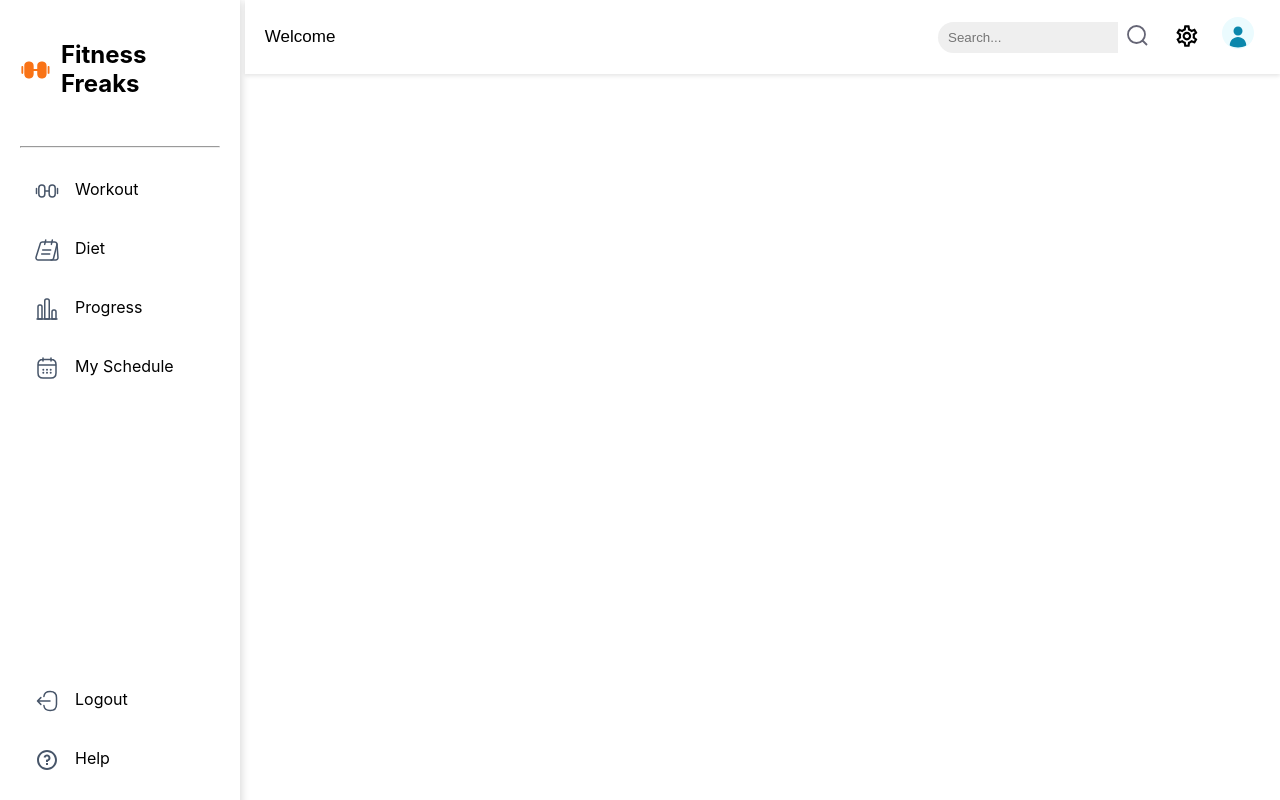
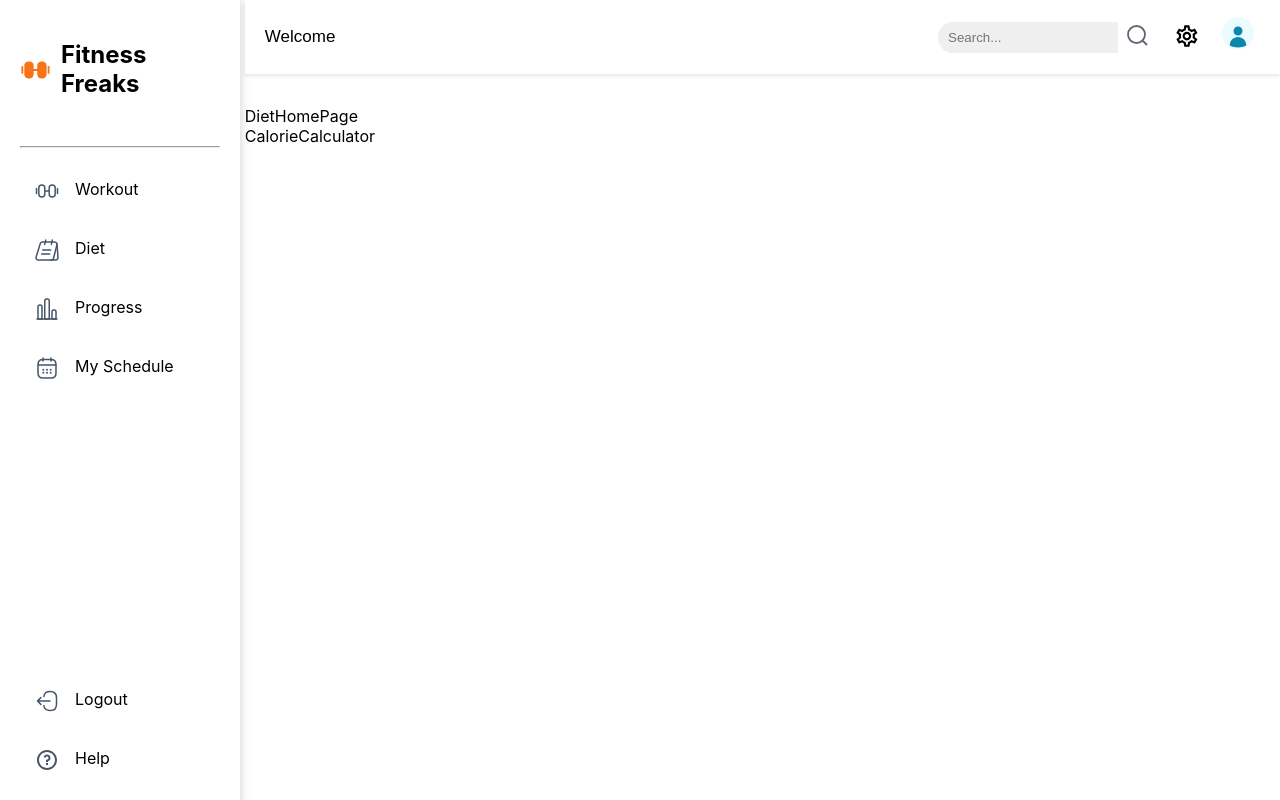
Before and after one commit to SiddhuGit2810/Fitness, a React (Create React App) app: page /DietHomePage in a window 1280 px wide. Built offline with nearby package versions, Linux system fonts and the light colour scheme.

Commit message:
Siddhu Diet PAge

```diff
--- a/src/AbsWorkout/AbsWorkout.js
+++ b/src/AbsWorkout/AbsWorkout.js
@@ -88,6 +88,9 @@ function AbsWorkout() {
     from: { transform: 'translateY(-50px)', opacity: '0' },
     to: { transform: 'translateY(0.8rem)', transition: '0.5s ease-out', opacity: '1' },
   });
+
+
+  console.log(FitnessData)
 
   return (
 
--- a/src/App.js
+++ b/src/App.js
@@ -9,6 +9,7 @@ import Topmenubar from './Topmenubar/Topmenubar';
 import SideBar from './SideNavBar/SideBar';
 import Shoulder from './ShoulderWorkout/Shoulder';
 import HomePage from './HomePage/HomePage';
+import DietHomePage from './Diet/DietHomePage/DietHomePage';
 
 function App() {
   return (
@@ -34,8 +35,36 @@ function App() {
               <Route path="/HomePage" element={<HomePage />} />
 
 
+
+
+
+
+
             </Routes>
+
+
           </div>
+
+
+
+              <div className="Diet">
+
+
+    <Routes>
+
+
+      <Route   path='/DietHomePage' element={<DietHomePage/>}   />
+
+
+
+    </Routes>
+
+
+
+              </div>
+
+
+
         </div>
       </div>
     </div>
--- /dev/null
+++ b/src/Diet/CalorieCalculator/CalorieCalculator.js
@@ -0,0 +1,19 @@
+import React from 'react'
+
+function CalorieCalculator() {
+
+//fetch data
+
+
+  return (
+
+    <div>
+
+
+        CalorieCalculator
+
+        </div>
+  )
+}
+
+export default CalorieCalculator
--- /dev/null
+++ b/src/Diet/DietHomePage/DietHomePage.js
@@ -0,0 +1,19 @@
+import React from 'react'
+import CalorieCalculator from '../CalorieCalculator/CalorieCalculator'
+
+function DietHomePage() {
+  return (
+
+<>
+
+    <div>DietHomePage</div>
+
+    <div className="">  <CalorieCalculator/>   </div>
+
+
+
+    </>
+  )
+}
+
+export default DietHomePage
--- a/src/SideNavBar/SideBar.js
+++ b/src/SideNavBar/SideBar.js
@@ -24,7 +24,7 @@ function SideBar() {
         <li className="menu-item" onClick={() => nav('/HomePage')}><svg width="24" height="24" viewBox="0 0 24 24" fill="none" xmlns="http://www.w3.org/2000/svg">
           <path d="M9.82 12H14.18M22.5 14.5V9.5M1.5 14.5V9.5M17.18 18C19.58 18 20.18 16.65 20.18 15V9C20.18 7.35 19.58 6 17.18 6C14.78 6 14.18 7.35 14.18 9V15C14.18 16.65 14.78 18 17.18 18ZM6.82 18C4.42 18 3.82 16.65 3.82 15V9C3.82 7.35 4.42 6 6.82 6C9.22 6 9.82 7.35 9.82 9V15C9.82 16.65 9.22 18 6.82 18Z" stroke="#475569" stroke-width="1.5" stroke-linecap="round" stroke-linejoin="round" />
         </svg> Workout</li>
-        <li className="menu-item"> <svg width="24" height="24" viewBox="0 0 24 24" fill="none" xmlns="http://www.w3.org/2000/svg">
+        <li className="menu-item"    onClick={()=> nav('/DietHomepage')}    > <svg width="24" height="24" viewBox="0 0 24 24" fill="none" xmlns="http://www.w3.org/2000/svg">
           <path d="M21.93 6.75999L18.56 20.29C18.4431 20.7793 18.164 21.2146 17.7681 21.5251C17.3723 21.8355 16.8831 22.0029 16.38 22H3.24001C1.73001 22 0.650007 20.52 1.10001 19.07L5.31001 5.54999C5.45068 5.09149 5.73419 4.68993 6.11915 4.40391C6.50412 4.11788 6.97042 3.96234 7.45001 3.95999H19.75C20.7 3.95999 21.49 4.53999 21.82 5.33999C22.01 5.76999 22.05 6.25999 21.93 6.75999Z" stroke="#475569" stroke-width="1.5" stroke-miterlimit="10" />
           <path d="M16 22H20.78C22.07 22 23.08 20.91 22.99 19.62L22 5.99999M9.68 6.37999L10.72 2.05999M16.38 6.38999L17.32 2.04999M7.7 12H15.7M6.7 16H14.7" stroke="#475569" stroke-width="1.5" stroke-miterlimit="10" stroke-linecap="round" stroke-linejoin="round" />
         </svg> Diet</li>
```
